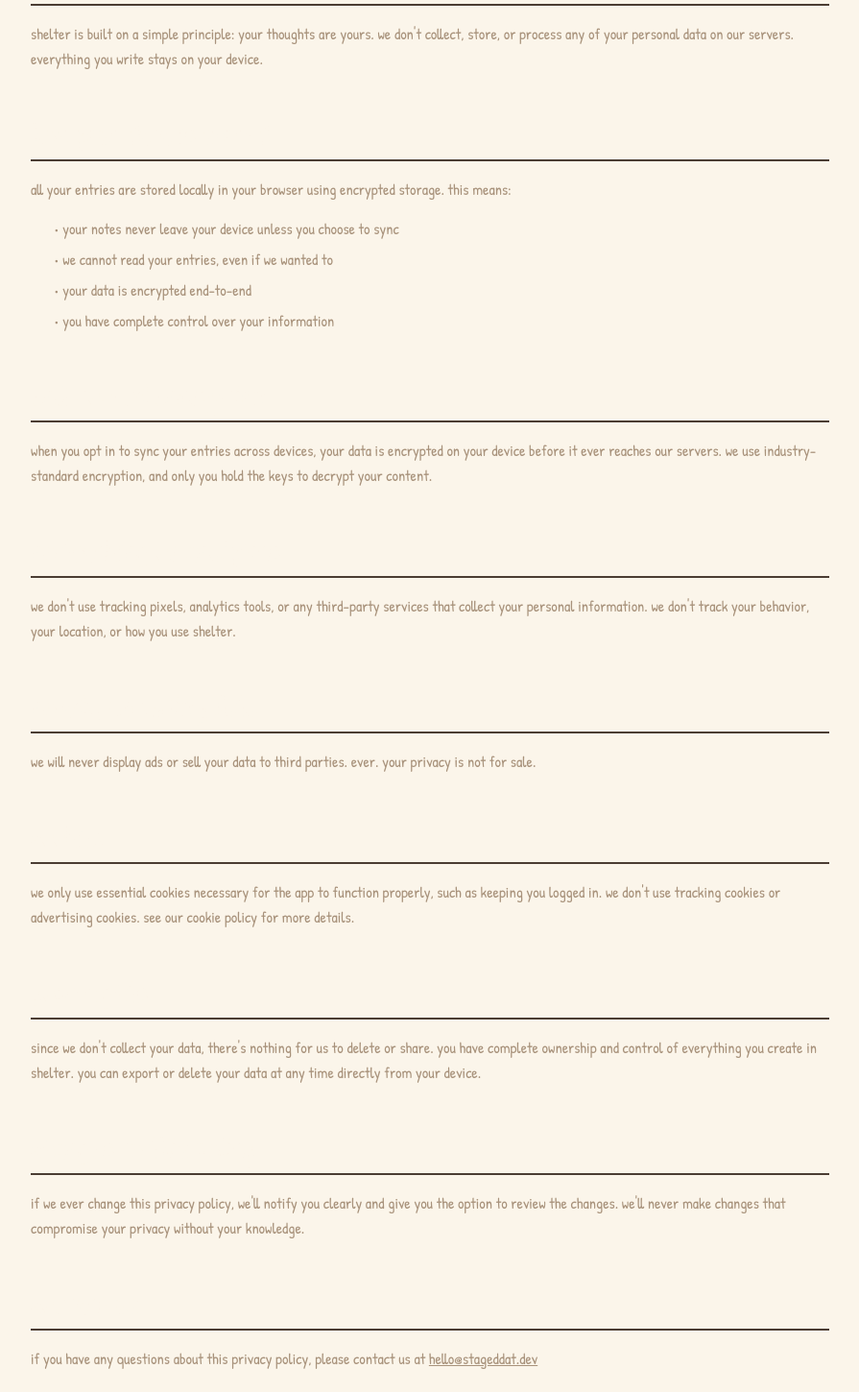
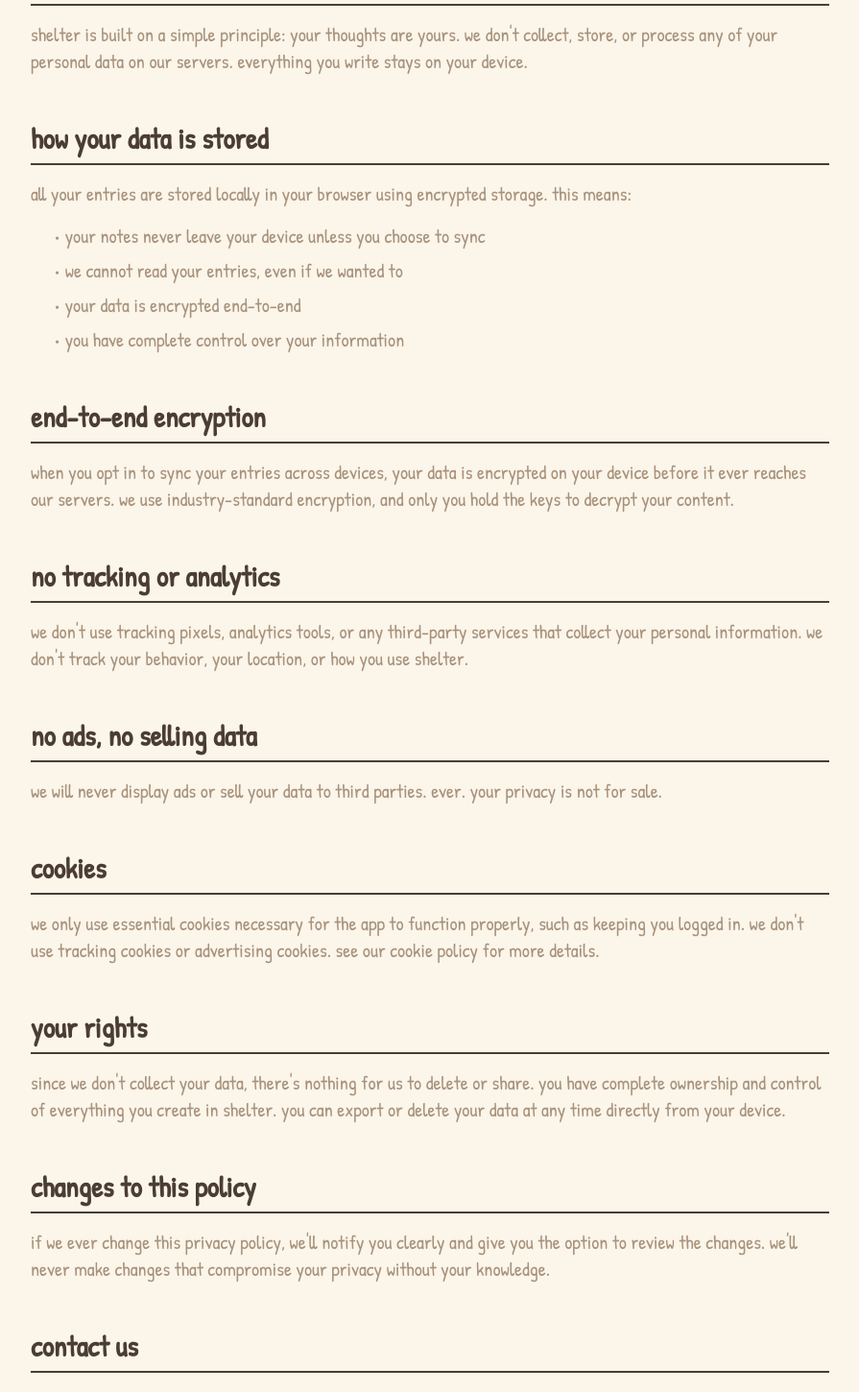
Before and after one commit to Stageddat/shelter-web, a Next.js app: page /privacy in a window 1280 px wide. Shown: the part 328-1778 px from the top of the page at 96% size, without its empty margins (192-1087 px from the left). Built offline with nearby package versions, Linux system fonts and the light colour scheme.

Commit message:
fix: update text styles for improved readability in privacy policy

```diff
--- a/src/app/privacy/page.tsx
+++ b/src/app/privacy/page.tsx
@@ -17,10 +17,10 @@ export default function PrivacyPolicy() {
         </p>
         <div className="space-y-12">
           <section className="space-y-4">
-            <h2 className="border-primary text-primary-foreground border-b-2 pb-2 text-3xl font-bold text-balance">
+            <h2 className="border-primary text-primary border-b-2 pb-2 text-3xl font-bold text-balance">
               we don&apos;t collect your data
             </h2>
-            <p className="text-muted-foreground leading-relaxed text-pretty">
+            <p className="text-muted-foreground text-xl text-pretty">
               shelter is built on a simple principle: your thoughts are yours.
               we don&apos;t collect, store, or process any of your personal data
               on our servers. everything you write stays on your device.
@@ -28,14 +28,15 @@ export default function PrivacyPolicy() {
           </section>
 
           <section className="space-y-4">
-            <h2 className="border-primary text-primary-foreground border-b-2 pb-2 text-3xl font-bold text-balance">
+            <h2 className="border-primary text-primary border-b-2 pb-2 text-3xl font-bold text-balance">
+              {" "}
               how your data is stored
             </h2>
-            <p className="text-muted-foreground leading-relaxed text-pretty">
+            <p className="text-muted-foreground text-xl text-pretty">
               all your entries are stored locally in your browser using
               encrypted storage. this means:
             </p>
-            <ul className="text-muted-foreground ml-6 space-y-2 text-pretty">
+            <ul className="text-muted-foreground text-prett ml-6 space-y-2 text-xl">
               <li>
                 • your notes never leave your device unless you choose to sync
               </li>
@@ -46,10 +47,11 @@ export default function PrivacyPolicy() {
           </section>
 
           <section className="space-y-4">
-            <h2 className="border-primary text-primary-foreground border-b-2 pb-2 text-3xl font-bold text-balance">
+            <h2 className="border-primary text-primary border-b-2 pb-2 text-3xl font-bold text-balance">
+              {" "}
               end-to-end encryption
             </h2>
-            <p className="text-muted-foreground leading-relaxed text-pretty">
+            <p className="text-muted-foreground text-xl text-pretty">
               when you opt in to sync your entries across devices, your data is
               encrypted on your device before it ever reaches our servers. we
               use industry-standard encryption, and only you hold the keys to
@@ -58,10 +60,11 @@ export default function PrivacyPolicy() {
           </section>
 
           <section className="space-y-4">
-            <h2 className="border-primary text-primary-foreground border-b-2 pb-2 text-3xl font-bold text-balance">
+            <h2 className="border-primary text-primary border-b-2 pb-2 text-3xl font-bold text-balance">
+              {" "}
               no tracking or analytics
             </h2>
-            <p className="text-muted-foreground leading-relaxed text-pretty">
+            <p className="text-muted-foreground text-xl text-pretty">
               we don&apos;t use tracking pixels, analytics tools, or any
               third-party services that collect your personal information. we
               don&apos;t track your behavior, your location, or how you use
@@ -70,20 +73,21 @@ export default function PrivacyPolicy() {
           </section>
 
           <section className="space-y-4">
-            <h2 className="border-primary text-primary-foreground border-b-2 pb-2 text-3xl font-bold text-balance">
+            <h2 className="border-primary text-primary border-b-2 pb-2 text-3xl font-bold text-balance">
+              {" "}
               no ads, no selling data
             </h2>
-            <p className="text-muted-foreground leading-relaxed text-pretty">
+            <p className="text-muted-foreground text-xl text-pretty">
               we will never display ads or sell your data to third parties.
               ever. your privacy is not for sale.
             </p>
           </section>
 
           <section className="space-y-4">
-            <h2 className="border-primary text-primary-foreground border-b-2 pb-2 text-3xl font-bold text-balance">
+            <h2 className="border-primary text-primary border-b-2 pb-2 text-3xl font-bold text-balance">
               cookies
             </h2>
-            <p className="text-muted-foreground leading-relaxed">
+            <p className="text-muted-foreground text-xl text-pretty">
               we only use essential cookies necessary for the app to function
               properly, such as keeping you logged in. we don&apos;t use
               tracking cookies or advertising cookies. see our{" "}
@@ -98,10 +102,10 @@ export default function PrivacyPolicy() {
           </section>
 
           <section className="space-y-4">
-            <h2 className="border-primary text-primary-foreground border-b-2 pb-2 text-3xl font-bold text-balance">
+            <h2 className="border-primary text-primary border-b-2 pb-2 text-3xl font-bold text-balance">
               your rights
             </h2>
-            <p className="text-muted-foreground leading-relaxed text-pretty">
+            <p className="text-muted-foreground text-xl text-pretty">
               since we don&apos;t collect your data, there&apos;s nothing for us
               to delete or share. you have complete ownership and control of
               everything you create in shelter. you can export or delete your
@@ -110,10 +114,10 @@ export default function PrivacyPolicy() {
           </section>
 
           <section className="space-y-4">
-            <h2 className="border-primary text-primary-foreground border-b-2 pb-2 text-3xl font-bold text-balance">
+            <h2 className="border-primary text-primary border-b-2 pb-2 text-3xl font-bold text-balance">
               changes to this policy
             </h2>
-            <p className="text-muted-foreground leading-relaxed text-pretty">
+            <p className="text-muted-foreground text-xl text-pretty">
               if we ever change this privacy policy, we&apos;ll notify you
               clearly and give you the option to review the changes. we&apos;ll
               never make changes that compromise your privacy without your
@@ -122,10 +126,10 @@ export default function PrivacyPolicy() {
           </section>
 
           <section className="space-y-4">
-            <h2 className="border-primary text-primary-foreground border-b-2 pb-2 text-3xl font-bold text-balance">
+            <h2 className="border-primary text-primary border-b-2 pb-2 text-3xl font-bold text-balance">
               contact us
             </h2>
-            <p className="text-muted-foreground leading-relaxed text-pretty">
+            <p className="text-muted-foreground text-xl text-pretty">
               if you have any questions about this privacy policy, please
               contact us at{" "}
               <Link
```
